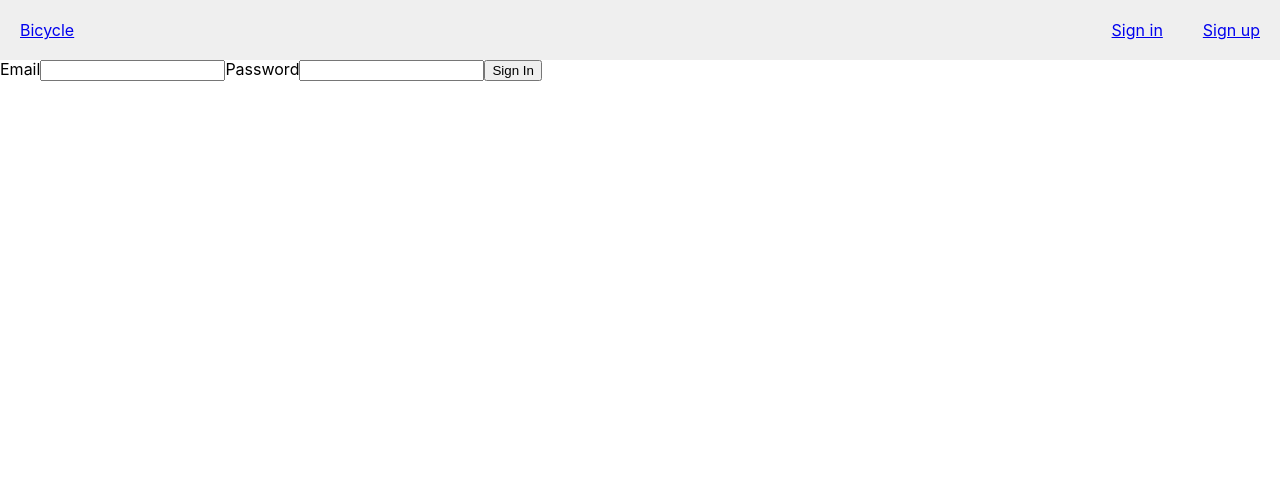
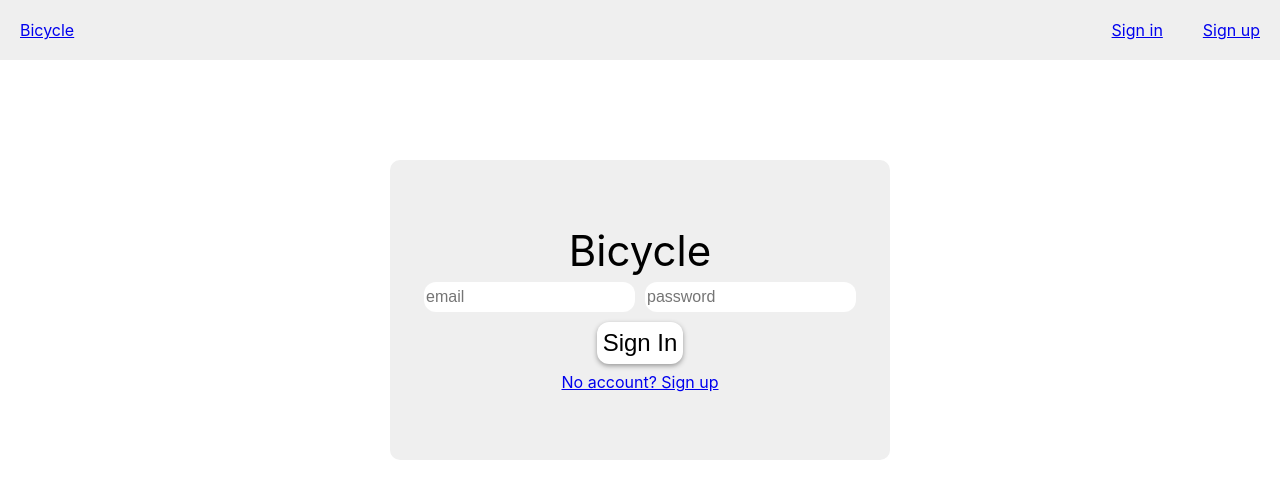
Before and after one commit to csaye/bicycle, a React (Create React App) app: page /signin in a window 1280 px wide. Shown: the top 498 px of the page. Built offline with nearby package versions, Linux system fonts and the light colour scheme; no server answers.

Commit message:
Improve sign up and sign in page styling.

```diff
--- a/public/style.css
+++ b/public/style.css
@@ -1,7 +1,28 @@
 button {
   cursor: pointer;
+  border: 0;
+  height: 42px;
+  font-size: 24px;
+  background-color: white;
+  border-radius: 12px;
+}
+
+input {
+  border-radius: 12px;
+  border: 0;
+  height: 28px;
+  font-size: 16px;
 }
 
 .flex-fill {
   flex-grow: 1;
 }
+
+.hover-shadow {
+  box-shadow: 0px 2px 5px #999;
+  transition: box-shadow 0.25s ease-in-out;
+}
+
+.hover-shadow:hover {
+  box-shadow: 0px 2px 15px #999;
+}
--- /dev/null
+++ b/src/components/SignIn/SignIn.css
@@ -0,0 +1,27 @@
+.SignIn {
+  background-color: #efefef;
+  width: 500px;
+  margin: 100px auto;
+  height: 300px;
+  border-radius: 10px;
+}
+
+.SignIn form {
+  height: 100%;
+  display: flex;
+  flex-direction: column;
+  align-items: center;
+  justify-content: center;
+}
+
+.SignIn button, .SignIn .link, .SignIn h1 {
+  margin: 5px 0;
+}
+
+.SignIn input {
+  margin: 5px;
+}
+
+.SignIn h1 {
+  font-size: 42px;
+}
--- a/src/components/SignIn/SignIn.js
+++ b/src/components/SignIn/SignIn.js
@@ -1,4 +1,6 @@
+import './SignIn.css';
 import React, { useState } from 'react';
+import { Link } from 'react-router-dom';
 import firebase from 'firebase/app';
 
 // SignIn component
@@ -18,26 +20,30 @@ function SignIn() {
   return (
     <div className="SignIn">
       <form onSubmit={signIn}>
+        {/* Title */}
+        <h1>Bicycle</h1>
+        <div>
           {/* Email */}
-        <label htmlFor="emailInput">Email</label>
           <input
           value={email}
           type="email"
-        id="emailInput"
+          placeholder="email"
           onChange={e => setEmail(e.target.value)}
           required
           />
           {/* Password */}
-        <label htmlFor="passwordInput">Password</label>
           <input
           value={password}
           type="password"
-        id="passwordInput"
+          placeholder="password"
           onChange={e => setPassword(e.target.value)}
           required
           />
+        </div>
         {/* Button */}
-        <button type="submit">Sign In</button>
+        <button type="submit" className="hover-shadow">Sign In</button>
+        {/* Sign up */}
+        <Link to="/signup" className="link">No account? Sign up</Link>
       </form>
     </div>
   );
--- /dev/null
+++ b/src/components/SignUp/SignUp.css
@@ -0,0 +1,27 @@
+.SignUp {
+  background-color: #efefef;
+  width: 500px;
+  margin: 100px auto;
+  height: 300px;
+  border-radius: 10px;
+}
+
+.SignUp form {
+  height: 100%;
+  display: flex;
+  flex-direction: column;
+  align-items: center;
+  justify-content: center;
+}
+
+.SignUp button, .SignUp .link, .SignUp h1 {
+  margin: 5px 0;
+}
+
+.SignUp input {
+  margin: 5px;
+}
+
+.SignUp h1 {
+  font-size: 42px;
+}
--- a/src/components/SignUp/SignUp.js
+++ b/src/components/SignUp/SignUp.js
@@ -1,4 +1,6 @@
+import './SignUp.css';
 import React, { useState } from 'react';
+import { Link } from 'react-router-dom';
 import firebase from 'firebase/app';
 import 'firebase/firestore';
 import 'firebase/auth';
@@ -35,10 +37,12 @@ function SignUp() {
     await firebase.auth().currentUser.updateProfile({
       displayName: displayName
     });
-    // set username
+    // set user doc
     const uid = firebase.auth().currentUser.uid;
     await firebase.firestore().collection('users').doc(uid).set({
-      username: username
+      username: username,
+      displayName: displayName,
+      registered: new Date()
     });
     // go to home page
     window.location.href = '/';
@@ -47,46 +51,50 @@ function SignUp() {
   return (
     <div className="SignUp">
       <form onSubmit={signUp}>
+        {/* Title */}
+        <h1>Bicycle</h1>
+        <div>
           {/* Email */}
-        <label htmlFor="emailInput">Email</label>
           <input
           value={email}
           type="email"
-        id="emailInput"
+          placeholder="email"
           onChange={e => setEmail(e.target.value)}
           required
           />
           {/* Password */}
-        <label htmlFor="passwordInput">Password</label>
           <input
           value={password}
           type="password"
-        id="passwordInput"
+          placeholder="password"
           onChange={e => setPassword(e.target.value)}
           required
           />
+        </div>
+        <div>
           {/* Display Name */}
-        <label htmlFor="displayNameInput">Display Name</label>
           <input
           value={displayName}
           type="text"
-        id="displayNameInput"
+          placeholder="display name"
           onChange={e => setDisplayName(e.target.value)}
           pattern="[A-Za-z ]{1,32}"
           required
           />
           {/* Username */}
-        <label htmlFor="usernameInput">Username</label>
           <input
           value={username}
           type="text"
-        id="usernameInput"
+          placeholder="username"
           onChange={e => setUsername(e.target.value)}
           pattern="[A-Za-z0-9_]{3,16}"
           required
           />
+        </div>
         {/* Button */}
-        <button type="submit">Sign Up</button>
+        <button type="submit" className="hover-shadow">Sign Up</button>
+        {/* Sign in */}
+        <Link to="/signin" className="link">Already have an account? Sign in</Link>
       </form>
     </div>
   );
```
Lines whose indentation alone changed are shown as unchanged.
